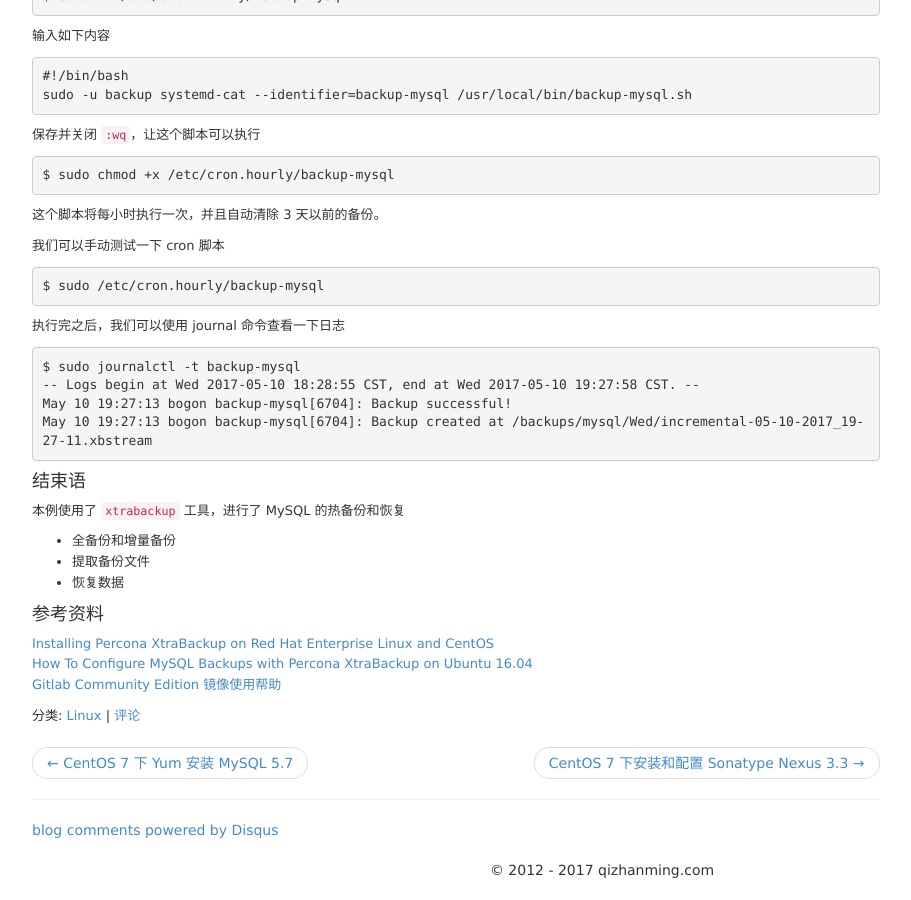
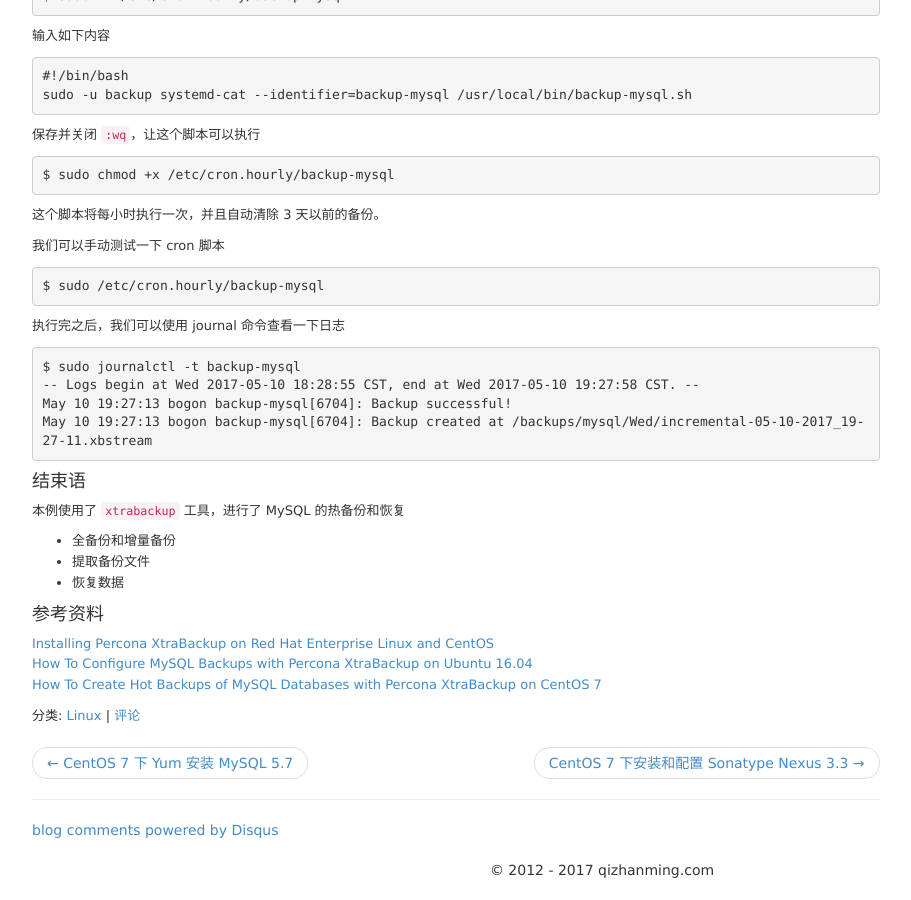
Before and after one commit to zhanming/zhanming.github.com, a Jekyll site: the page built from _posts/2017-05-10-install-percona-xtrabackup-on-centos-7.markdown, in a window 1280 px wide and 900 px high, scrolled down 13783 px. Shown: the whole window, without its empty margins (38-949 px from the left). Built offline with Jekyll 4.4.1, drawn with Linux system fonts in a browser that asks for light colours; comment, search, counter and statistics services are not loaded.

Commit message:
fix doc reference url.

```diff
--- a/_posts/2017-05-10-install-percona-xtrabackup-on-centos-7.markdown
+++ b/_posts/2017-05-10-install-percona-xtrabackup-on-centos-7.markdown
@@ -742,8 +742,8 @@
 #### 参考资料
 [Installing Percona XtraBackup on Red Hat Enterprise Linux and CentOS][1]
 [How To Configure MySQL Backups with Percona XtraBackup on Ubuntu 16.04][2]
-[Gitlab Community Edition 镜像使用帮助][3]
+[How To Create Hot Backups of MySQL Databases with Percona XtraBackup on CentOS 7][3]
 
 [1]: https://www.percona.com/doc/percona-xtrabackup/2.2/installation/yum_repo.html
 [2]: https://www.digitalocean.com/community/tutorials/how-to-configure-mysql-backups-with-percona-xtrabackup-on-ubuntu-16-04
-[3]: https://mirror.tuna.tsinghua.edu.cn/help/gitlab-ce/
+[3]: https://www.digitalocean.com/community/tutorials/how-to-create-hot-backups-of-mysql-databases-with-percona-xtrabackup-on-centos-7
```
